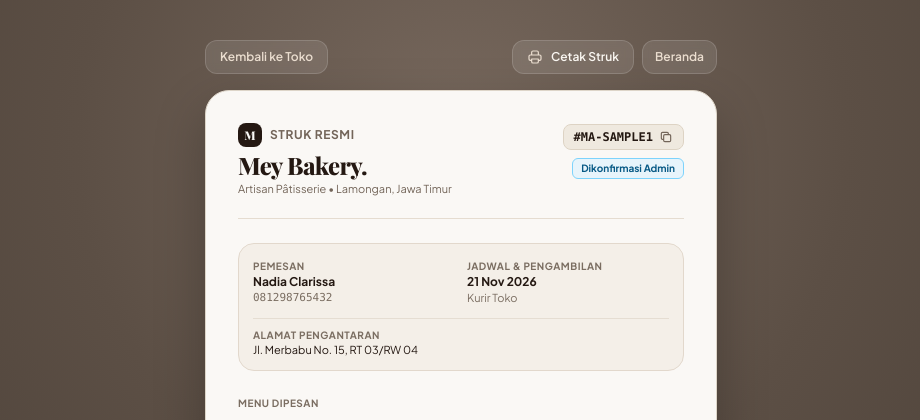
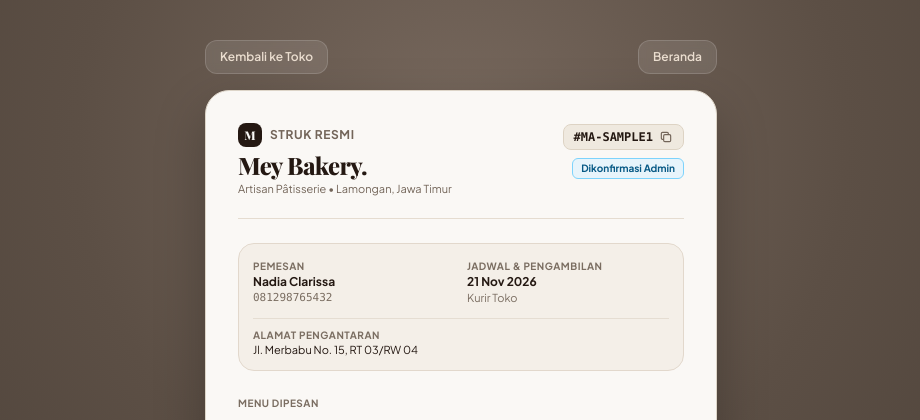
Before and after one commit to mahizzadwi-cpu/bakery, a Laravel app: page /invoice/MA-SAMPLE1 in a window 1280 px wide. Shown: the top 420 px of the page, without its empty margins (179-1099 px from the left). Run offline with Laravel 12, Linux system fonts and the light colour scheme; data comes from the database, SQL or seed files in the repository; some libraries are stand-ins or nearby versions; some web fonts are replaced.

Commit message:
Hapus tombol cetak struk duplikat di bar kanan atas invoice

```diff
--- a/resources/views/invoice.blade.php
+++ b/resources/views/invoice.blade.php
@@ -73,15 +73,9 @@
                 <span>Kembali ke Toko</span>
             </a>
 
-            <div class="flex items-center gap-2">
-                <button onclick="window.print()" class="inline-flex items-center gap-2 px-3.5 py-2 bg-white/10 hover:bg-white/15 text-[#FAF7F2] hover:text-white text-xs font-semibold rounded-xl border border-white/15 backdrop-blur-sm transition-all cursor-pointer">
-                    <svg class="w-4 h-4 text-[#EADDCF]" fill="none" stroke="currentColor" viewBox="0 0 24 24"><path stroke-linecap="round" stroke-linejoin="round" stroke-width="1.8" d="M17 17h2a2 2 0 002-2v-4a2 2 0 00-2-2H5a2 2 0 00-2 2v4a2 2 0 002 2h2m2 4h6a2 2 0 002-2v-4H7v4a2 2 0 002 2zm8-12V5a2 2 0 00-2-2H9a2 2 0 00-2 2v4h10z"/></svg>
-                    <span>Cetak Struk</span>
-                </button>
-                <a href="{{ route('landing') }}" class="text-xs font-semibold text-[#EADDCF] hover:text-white bg-white/10 hover:bg-white/15 px-3 py-2 rounded-xl border border-white/15 backdrop-blur-sm transition-all">
-                    Beranda
-                </a>
-            </div>
+            <a href="{{ route('landing') }}" class="inline-flex items-center text-xs font-semibold text-[#EADDCF] hover:text-white bg-white/10 hover:bg-white/15 px-3.5 py-2 rounded-xl border border-white/15 backdrop-blur-sm transition-all">
+                <span>Beranda</span>
+            </a>
         </div>
 
         <!-- Success Alert if newly submitted -->
```
